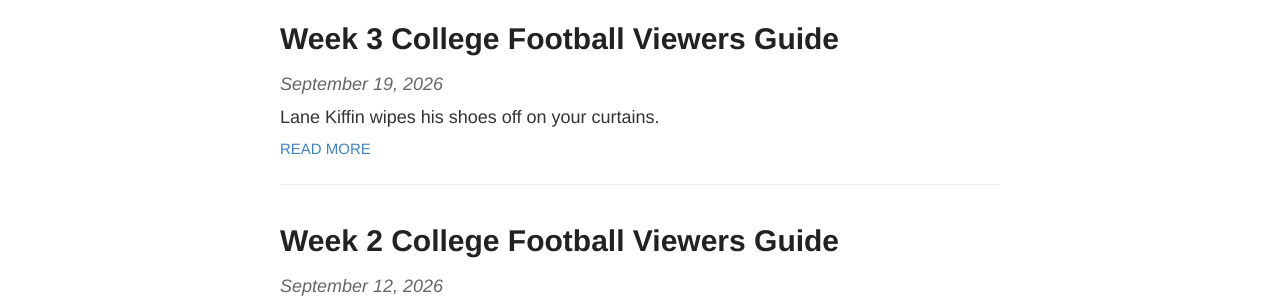
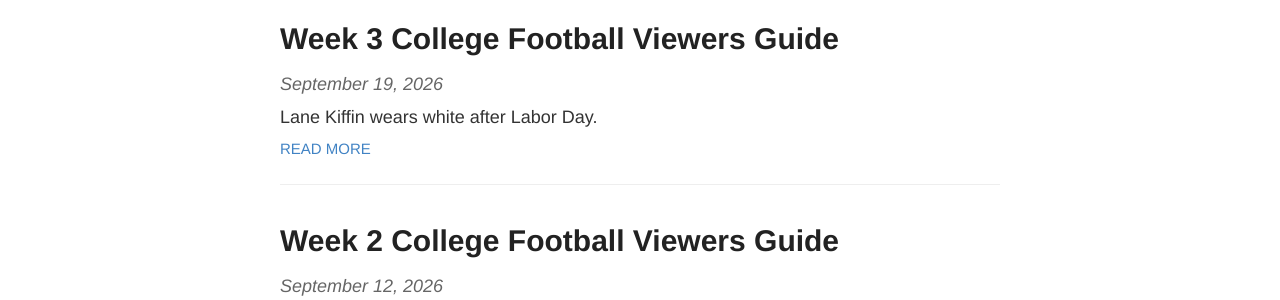
Before and after one commit to GeauxJD/geaux-site, a Jekyll site: the page built from index.html, in a window 1280 px wide. Shown: the part 148-448 px from the top of the page. Built offline with Jekyll 4.4.1, drawn with Linux system fonts in a browser that asks for light colours; the list of posts is cut into pages by our own code.

Commit message:
Update description and fix typo in cfg.md
Signed-off-by: Jeff Diecks <55294502+GeauxJD@users.noreply.github.com>

```diff
--- a/_posts/2026-09-19-cfg.md
+++ b/_posts/2026-09-19-cfg.md
@@ -3,7 +3,7 @@
 title: "Week 3 College Football Viewers Guide"
 date: 2026-09-19
 description: >-
-  Lane Kiffin wipes his shoes off on your curtains.
+  Lane Kiffin wears white after Labor Day.
 ---
 The world’s foremost authority on college football viewership, helping tens of people clickover from Bama blowouts to more quality games since 2018!
 
```
Also changed, not shown: other parts of _posts/2026-09-19-cfg.md (+1 -1 lines).
